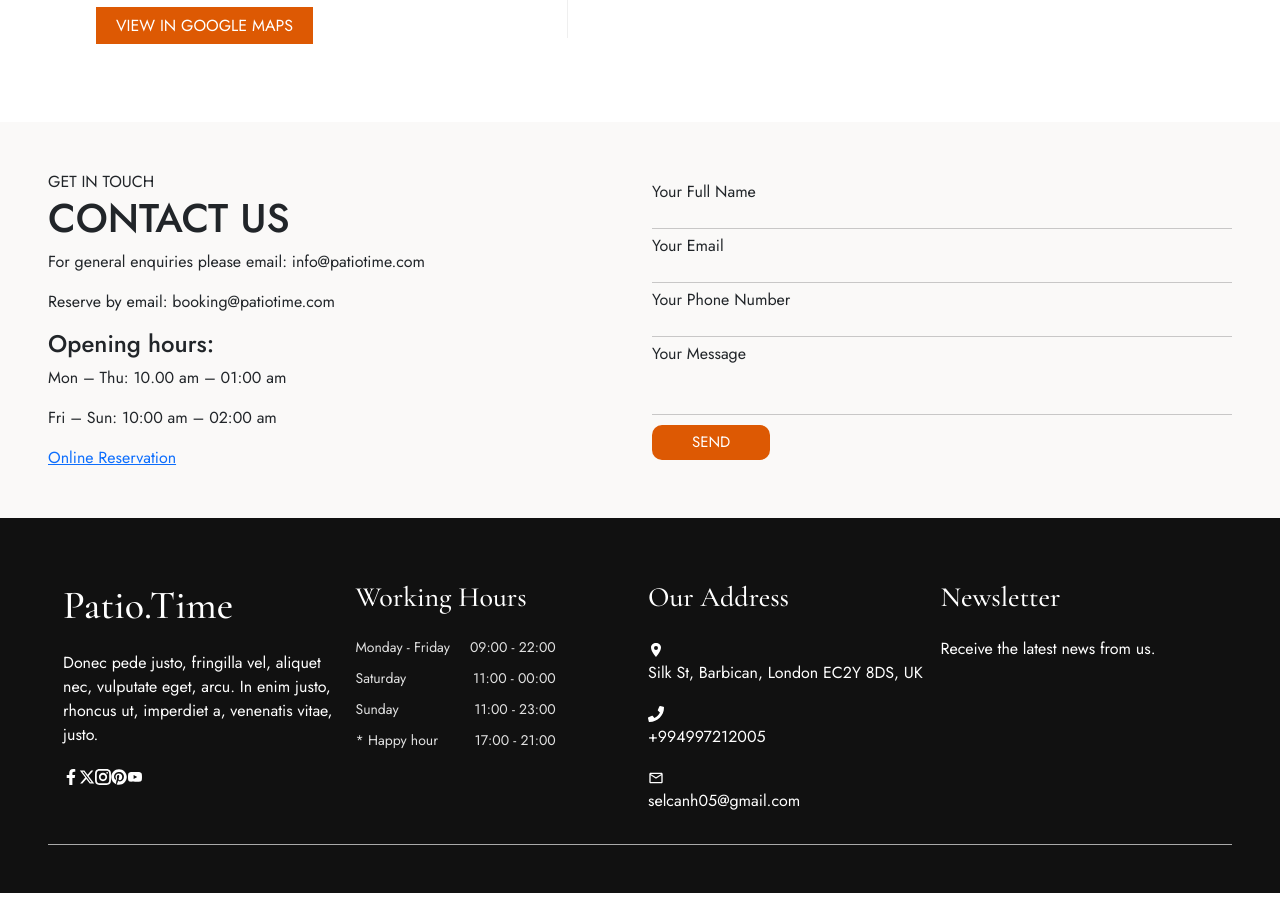
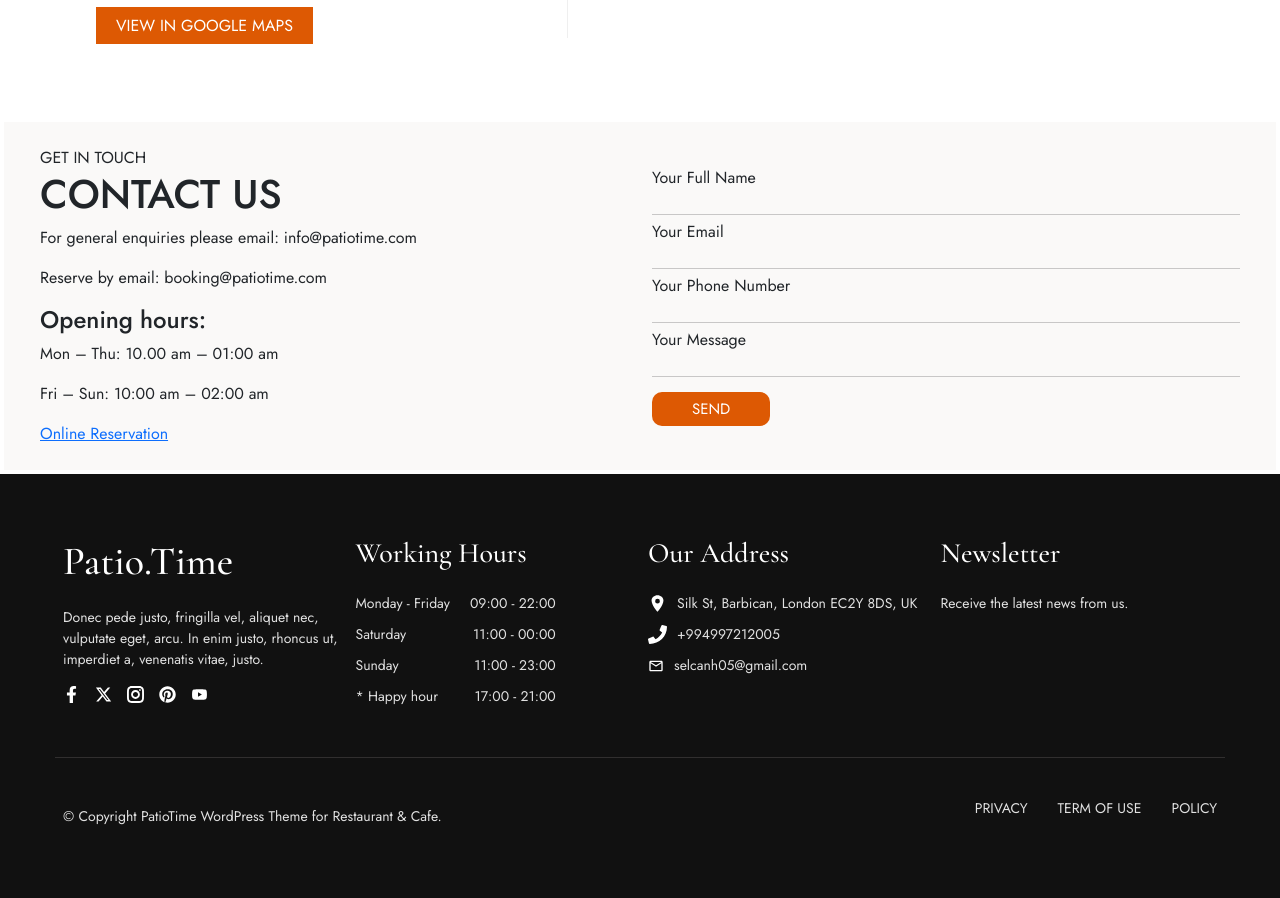
Before and after one commit to SeljanHuseynova/Group-Task, a React (Vite) app: page /contact in a window 1280 px wide. Shown: the part 1040-1938 px from the top of the page. Built offline with nearby package versions, Linux system fonts and the light colour scheme.

Commit message:
changes on footer

```diff
--- a/src/assets/style/footer.css
+++ b/src/assets/style/footer.css
@@ -10,7 +10,8 @@
 .footer * {
   color: #fff;
 }
-.footer h3, .footer h1 {
+.footer h3,
+.footer h1 {
   margin-bottom: 22px;
   font-family: "Cormorant Garamond", serif !important;
 }
@@ -20,21 +21,77 @@
   justify-content: center;
   flex-direction: column;
 }
+.footer .part .contact {
+  margin-bottom: 10px;
+  display: flex;
+  align-items: center;
+  align-items: center;
+  gap: 10px;
+}
+.footer .part .contact p {
+  font-size: 14px;
+  color: #e1e1e1;
+  margin: 0;
+}
+.footer .part .contact .icon {
+  font-size: 19px;
+}
+.footer .part p {
+  font-size: 14px;
+  color: #e1e1e1;
+}
+.footer .part .icons {
+  display: flex;
+  align-items: center;
+  justify-content: center;
+  gap: 15px;
+}
+.footer .part .icons .icon {
+  font-size: 17px;
+}
 .footer .part .times {
   display: flex;
   flex-direction: column;
 }
-.footer .part .times .time, .footer .part .times .time-last {
+.footer .part .times .time,
+.footer .part .times .time-last {
   font-size: 14px;
   display: flex;
   justify-content: space-between;
   gap: 20px;
 }
-.footer .part .times .time p, .footer .part .times .time span, .footer .part .times .time-last p, .footer .part .times .time-last span {
+.footer .part .times .time p,
+.footer .part .times .time span,
+.footer .part .times .time-last p,
+.footer .part .times .time-last span {
   margin-bottom: 10px;
   color: #e1e1e1 !important;
 }
 .footer footer {
   padding: 15px;
-  border-bottom: 0.005rem solid #aaa;
+}
+.footer footer .top-footer {
+  padding-bottom: 40px;
+  border-bottom: 0.005rem solid #312f2f;
+}
+.footer footer .bottom-footer {
+  padding-top: 40px;
+  display: flex;
+  align-items: center;
+  justify-content: space-between;
+}
+.footer footer .bottom-footer * {
+  color: #e1e1e1;
+  font-size: 14px;
+}
+@media (max-width: 810px) {
+  .footer footer .bottom-footer {
+    flex-direction: column;
+    gap: 30px;
+  }
+}
+.footer footer .bottom-footer .right {
+  display: flex;
+  align-items: center;
+  gap: 30px;
 }/*# sourceMappingURL=footer.css.map */
--- a/src/assets/style/footer.scss
+++ b/src/assets/style/footer.scss
@@ -1,12 +1,12 @@
 .footer {
-  *{
+  * {
     color: #fff;
   }
 
-  h3,h1{
+  h3,
+  h1 {
     margin-bottom: 22px;
     font-family: "Cormorant Garamond", serif !important;
-
   }
   display: flex;
   align-items: center;
@@ -16,6 +16,34 @@
   background-color: #09080e;
   background-color: #111;
   .part {
+    .contact {
+      margin-bottom: 10px;
+      display: flex;
+      align-items: center;
+      align-items: center;
+      gap: 10px;
+      p {
+        font-size: 14px;
+        color: #e1e1e1;
+        margin: 0;
+      }
+      .icon {
+        font-size: 19px;
+      }
+    }
+    p {
+      font-size: 14px;
+      color: #e1e1e1;
+    }
+    .icons {
+      display: flex;
+      align-items: center;
+      justify-content: center;
+      gap: 15px;
+      .icon {
+        font-size: 17px;
+      }
+    }
     display: flex;
     align-items: start;
     justify-content: center;
@@ -23,9 +51,10 @@
     .times {
       display: flex;
       flex-direction: column;
-    .time,.time-last {
-
-      p,span {
+      .time,
+      .time-last {
+        p,
+        span {
           margin-bottom: 10px;
           color: #e1e1e1 !important;
         }
@@ -38,6 +67,28 @@
   }
   footer {
     padding: 15px;
-  border-bottom: 0.005rem solid #aaa;
+    .top-footer {
+      padding-bottom: 40px;
+      border-bottom: 0.005rem solid #312f2f;
+    }
+    .bottom-footer {
+      padding-top: 40px;
+      * {
+        color: #e1e1e1;
+        font-size: 14px;
+      }
+      display: flex;
+      align-items: center;
+      justify-content: space-between;
+      @media (max-width: 810px) {
+        flex-direction: column;
+        gap: 30px;
+      }
+      .right {
+        display: flex;
+        align-items: center;
+        gap: 30px;
       }
     }
+  }
+}
--- a/src/components/ContactRequest.tsx
+++ b/src/components/ContactRequest.tsx
@@ -3,70 +3,77 @@ import { useDispatch } from "react-redux";
 import { sendContactRequest } from "../redux/contactSlice";
 import { AppDispatch } from "../redux/store";
 import { toast } from "react-toastify";
+import { IContact } from "../model";
 
 const ContactRequest = () => {
   const dispatch = useDispatch<AppDispatch>();
-  const [formData, setFormData] = useState({
+
+  const [formData, setFormData] = useState<IContact>({
     name: "",
     email: "",
+    phoneNumber: "",
     message: "",
-    phoneNumber: "",
   });
 
   const [errors, setErrors] = useState({
     name: "",
     email: "",
     phoneNumber: "",
+    message: "",
   });
 
-  const handleChange = (e: any) => {
-    const { name, value } = e.target;
-    setFormData({ ...formData, [name]: value });
+  const validate = () => {
+    const newErrors = { name: "", email: "", phoneNumber: "", message: "" };
+    const nameRegex = /^[A-Za-z]+$/;
+    const emailRegex = /^[\w-\.]+@([\w-]+\.)+[\w-]{2,4}$/;
+    const phoneRegex = /^\+994\d{9}$/;
 
+    if (!formData.name || !nameRegex.test(formData.name)) {
+      newErrors.name = "Name must contain only letters.";
+    }
+    if (!formData.email || !emailRegex.test(formData.email)) {
+      newErrors.email = "Email must be valid.";
+    }
+    if (!formData.phoneNumber || !phoneRegex.test(formData.phoneNumber)) {
+      newErrors.phoneNumber =
+        "Phone number must be in the format +994XXXXXXXXX.";
+    }
+    if (!formData.message) {
+      newErrors.message = "Message must be between 10 and 400 characters.";
+    }
 
-    validateInput(name, value);
+    setErrors(newErrors);
+    return (
+      !newErrors.name &&
+      !newErrors.email &&
+      !newErrors.phoneNumber &&
+      !newErrors.message
+    );
   };
 
-  const validateInput = (name: string, value: string) => {
-    let error = "";
-
-    if (name === "name") {
-      const nameRegex = /^[A-Za-z\s]+$/;
-      if (!nameRegex.test(value)) {
-        error = "Name must contain only letters and spaces.";
-      }
-    } else if (name === "email") {
-      const emailRegex = /^[a-zA-Z0-9._%+-]+@gmail\.com$/;
-      if (!emailRegex.test(value)) {
-        error = "Email must be a valid Gmail address.";
-      }
-    } else if (name === "phoneNumber") {
-      const phoneRegex = /^\+994\d{9}$/;
-      if (!phoneRegex.test(value)) {
-        error = "Phone number must follow the format +994XXXXXXXXX.";
-      }
-    }
-
-    setErrors((prevErrors) => ({ ...prevErrors, [name]: error }));
+  const handleChange = (event: any) => {
+    const { name, value } = event.target;
+    setFormData((prevData) => ({
+      ...prevData,
+      [name]: value,
+    }));
+    setErrors((prevErrors) => ({
+      ...prevErrors,
+      [name]: "",
+    }));
   };
 
   const handleSubmit = (e: any) => {
     e.preventDefault();
 
-    // Final validation before submission
-    const { name, email, phoneNumber } = formData;
-    validateInput("name", name);
-    validateInput("email", email);
-    validateInput("phoneNumber", phoneNumber);
-
-    // Check for any validation errors
-    if (errors.name || errors.email || errors.phoneNumber) {
+    if (!validate()) {
       toast.error("Please fix the errors before submitting.");
       return;
     }
 
-    dispatch(sendContactRequest(formData)).then(() => {
-      toast.success("Your Message was sent!", {
+    dispatch(sendContactRequest(formData))
+      .then(() => {
+        toast.success("Your message was sent successfully!", {
           position: "top-right",
           autoClose: 5000,
           hideProgressBar: false,
@@ -76,13 +83,16 @@ const ContactRequest = () => {
           progress: undefined,
           theme: "colored",
         });
-    });
-
         setFormData({
           name: "",
           email: "",
+          phoneNumber: "",
           message: "",
-      phoneNumber: "",
+        });
+      })
+      .catch((error) => {
+        toast.error("Failed to send your message. Please try again.");
+        console.error("Error:", error);
       });
   };
 
@@ -118,12 +128,14 @@ const ContactRequest = () => {
         {errors.phoneNumber && <p className="error">{errors.phoneNumber}</p>}
 
         <label>Your Message</label>
-        <textarea
+        <input
           value={formData.message}
           name="message"
           className="message"
           onChange={handleChange}
-        ></textarea>
+        ></input>
+        {errors.message && <p className="error">{errors.message}</p>}
+
         <button>SEND</button>
       </form>
     </div>
--- a/src/components/ContactSection.tsx
+++ b/src/components/ContactSection.tsx
@@ -3,7 +3,7 @@ import ContactRequest from "./ContactRequest";
 
 const ContactSection = () => {
   return (
-    <div className="contact-section row p-5">
+    <div className="contact-section row p-4 m-1">
       <div className="col-6 col-sm-6">
         <div className="contect">
           <span>GET IN TOUCH</span>
--- a/src/components/Footer.tsx
+++ b/src/components/Footer.tsx
@@ -8,10 +8,10 @@ import { MdOutlineEmail } from "react-icons/md";
 
 const Footer = () => {
   return (
-    <div className=" footer container-fluid p-5">
+    <div className="footer container-fluid p-5">
       <footer>
-      <div className="row g-3">
-        <div className="col-12 col-sm-6 col-md-3">
+        <div className="row g-3 top-footer">
+          <div className="col-12 col-sm-6 col-lg-3">
             <div className="part">
               <h1>Patio.Time</h1>
               <p>
@@ -28,7 +28,7 @@ const Footer = () => {
               </div>
             </div>
           </div>
-        <div className="col-12 col-sm-6 col-md-3">
+          <div className="col-12 col-sm-6 col-lg-3">
             <div className="part">
               <h3>Working Hours</h3>
               <div className="times">
@@ -51,28 +51,38 @@ const Footer = () => {
               </div>
             </div>
           </div>
-        <div className="col-12 col-sm-6 col-md-3">
+          <div className="col-12 col-sm-6 col-lg-3">
             <div className="part">
               <h3>Our Address</h3>
-            <div className="adress">
+              <div className="contact">
                 <IoLocationSharp className="icon" />
                 <p>Silk St, Barbican, London EC2Y 8DS, UK</p>
               </div>
-            <div className="location">
+              <div className="contact">
                 <FaPhone className="icon" />
                 <p>+994997212005</p>
               </div>
-            <div className="email">
+              <div className="contact">
                 <MdOutlineEmail />
                 <p>selcanh05@gmail.com</p>
               </div>
             </div>
           </div>
-        <div className="col-12 col-sm-6 col-md-3">
+          <div className="col-12 col-sm-6 col-lg-3">
             <div className="part">
               <h3>Newsletter</h3>
               <p>Receive the latest news from us.</p>
             </div>
+          </div>
+        </div>
+        <div className="bottom-footer">
+          <span>
+            © Copyright PatioTime WordPress Theme for Restaurant & Cafe.
+          </span>
+          <div className="right">
+            <p>PRIVACY</p>
+            <p>TERM OF USE</p>
+            <p>POLICY</p>
           </div>
         </div>
       </footer>
@@ -80,4 +90,5 @@ const Footer = () => {
   );
 };
 
-export default Footer;5
+export default Footer;
+5;
```
Also changed, not shown: 1 other file (tests, documents, lock files or other folders). Lines whose indentation alone changed are shown as unchanged.
